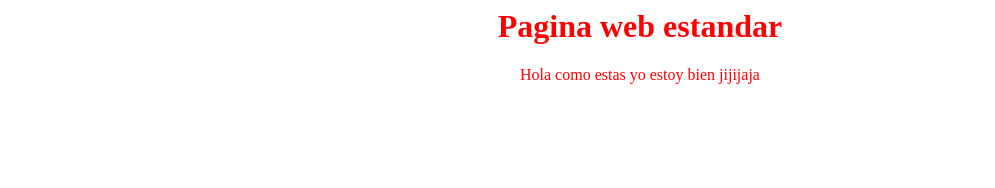
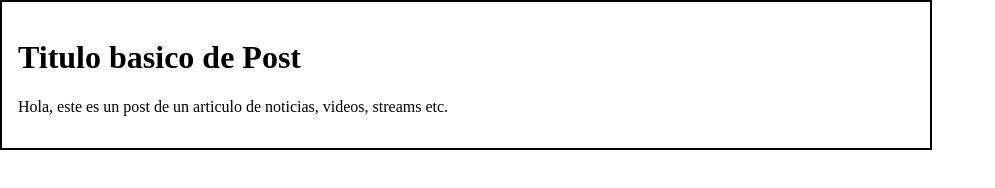
Before and after one commit to BryanTG1221/TestGitHubPlatzi, a plain HTML site: page index.HTML in a window 1280 px wide. Shown: the whole page, without its empty margins (0-995 px from the left). Drawn offline with Linux system fonts and the light colour scheme.

Commit message:
Se creo la estructura de los posts a implementar

```diff
--- a/index.HTML
+++ b/index.HTML
@@ -4,7 +4,11 @@
         <link rel="stylesheet" href="style.css">
     </head>
     <body>
-        <h1>Pagina web estandar</h1>
-        <p>Hola como estas yo estoy bien jijijaja</p>
+        <div id="Container">
+            <div class="Post">
+                <h1>Titulo basico de Post</h1>
+                <p>Hola, este es un post de un articulo de noticias, videos, streams etc.</p>
+            </div>
+        </div>
     </body>
 </html>
--- a/style.css
+++ b/style.css
@@ -1,4 +1,16 @@
-* {
-    color: red;
+body {
     text-align: center;
+    margin: 0;
+    padding: 0;
 }
+
+#Container {
+    width: 70%;
+    text-align: left;
+    padding: 1rem;
+    border: 2px solid;
+}
+
+.Posts {
+    text-align: left;
+}
```
